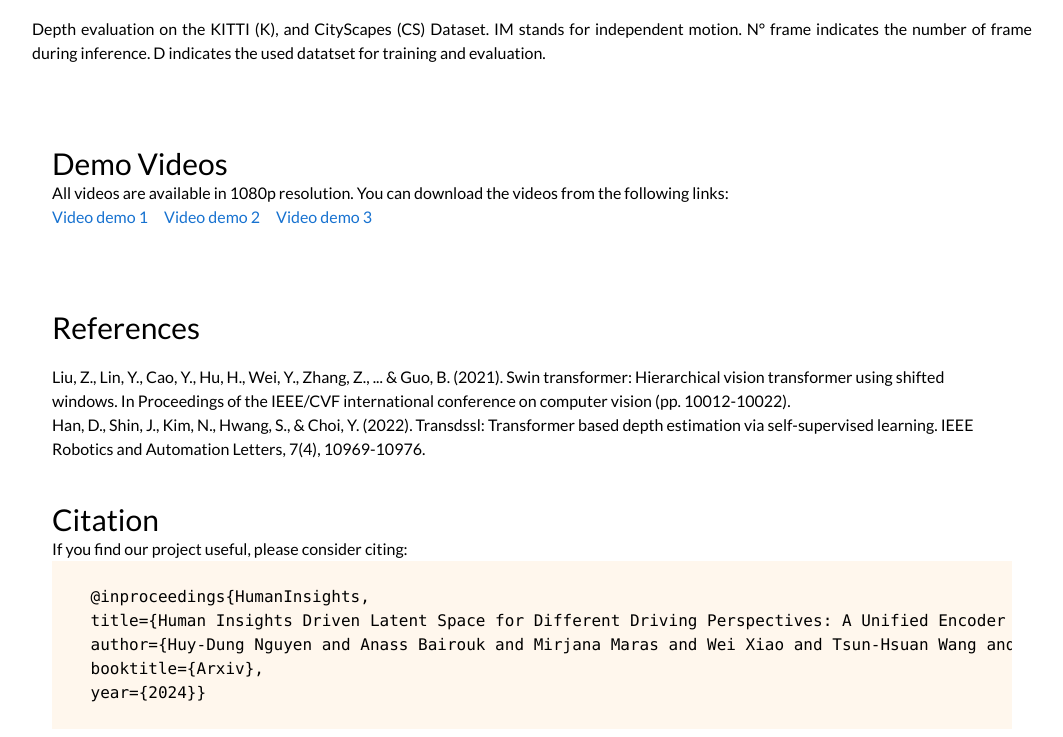
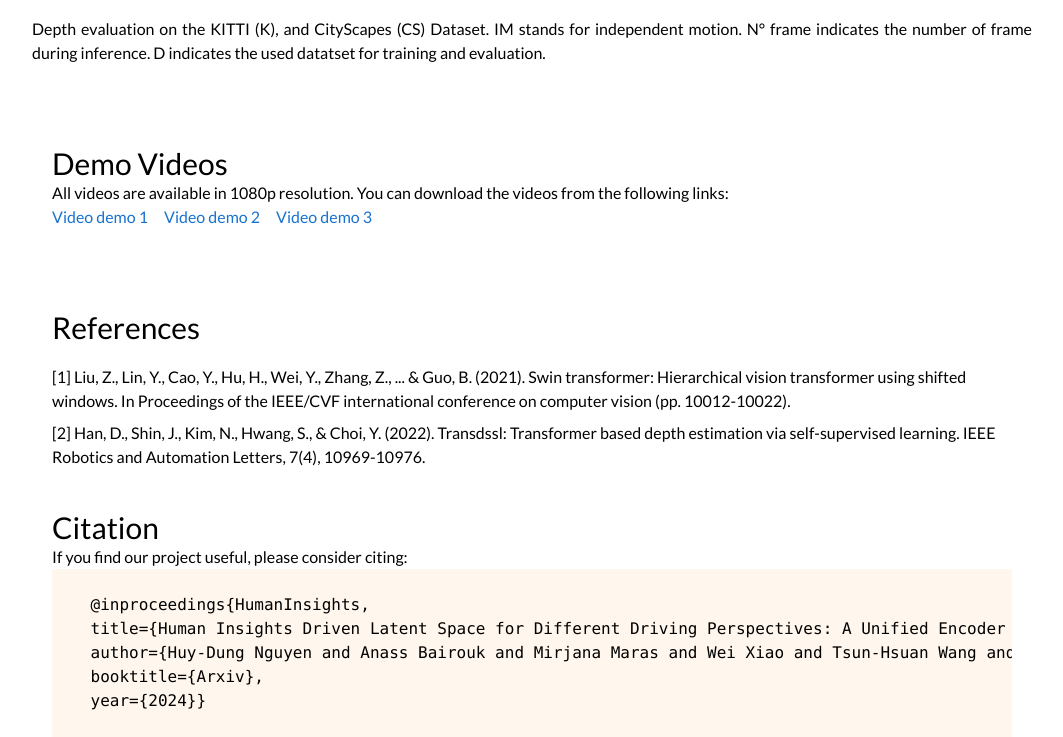
Before and after one commit to HI-ComputerVision/uni-encoder, a website: page index.html in a window 1280 px wide. Shown: the part 5919-6656 px from the top of the page, without its empty margins (108-1171 px from the left). Drawn offline with nearby package versions, Linux system fonts and the light colour scheme.

Commit message:
[ADD] number before citations

```diff
--- a/index.html
+++ b/index.html
@@ -916,17 +916,17 @@
 
     <div id="references" class="w-full max-w-[1000px] px-5 mt-20 mx-auto">
       <h3 class="text-3xl">References</h3>
-      <ol class="mt-5">
+      <ol class="mt-5 flex flex-col gap-2">
         <li id="ref1">
-          Liu, Z., Lin, Y., Cao, Y., Hu, H., Wei, Y., Zhang, Z., ... & Guo, B.
-          (2021). Swin transformer: Hierarchical vision transformer using
+          [1] Liu, Z., Lin, Y., Cao, Y., Hu, H., Wei, Y., Zhang, Z., ... & Guo,
+          B. (2021). Swin transformer: Hierarchical vision transformer using
           shifted windows. In Proceedings of the IEEE/CVF international
           conference on computer vision (pp. 10012-10022).
         </li>
         <li id="ref2">
-          Han, D., Shin, J., Kim, N., Hwang, S., & Choi, Y. (2022). Transdssl:
-          Transformer based depth estimation via self-supervised learning. IEEE
-          Robotics and Automation Letters, 7(4), 10969-10976.
+          [2] Han, D., Shin, J., Kim, N., Hwang, S., & Choi, Y. (2022).
+          Transdssl: Transformer based depth estimation via self-supervised
+          learning. IEEE Robotics and Automation Letters, 7(4), 10969-10976.
         </li>
       </ol>
     </div>
```
